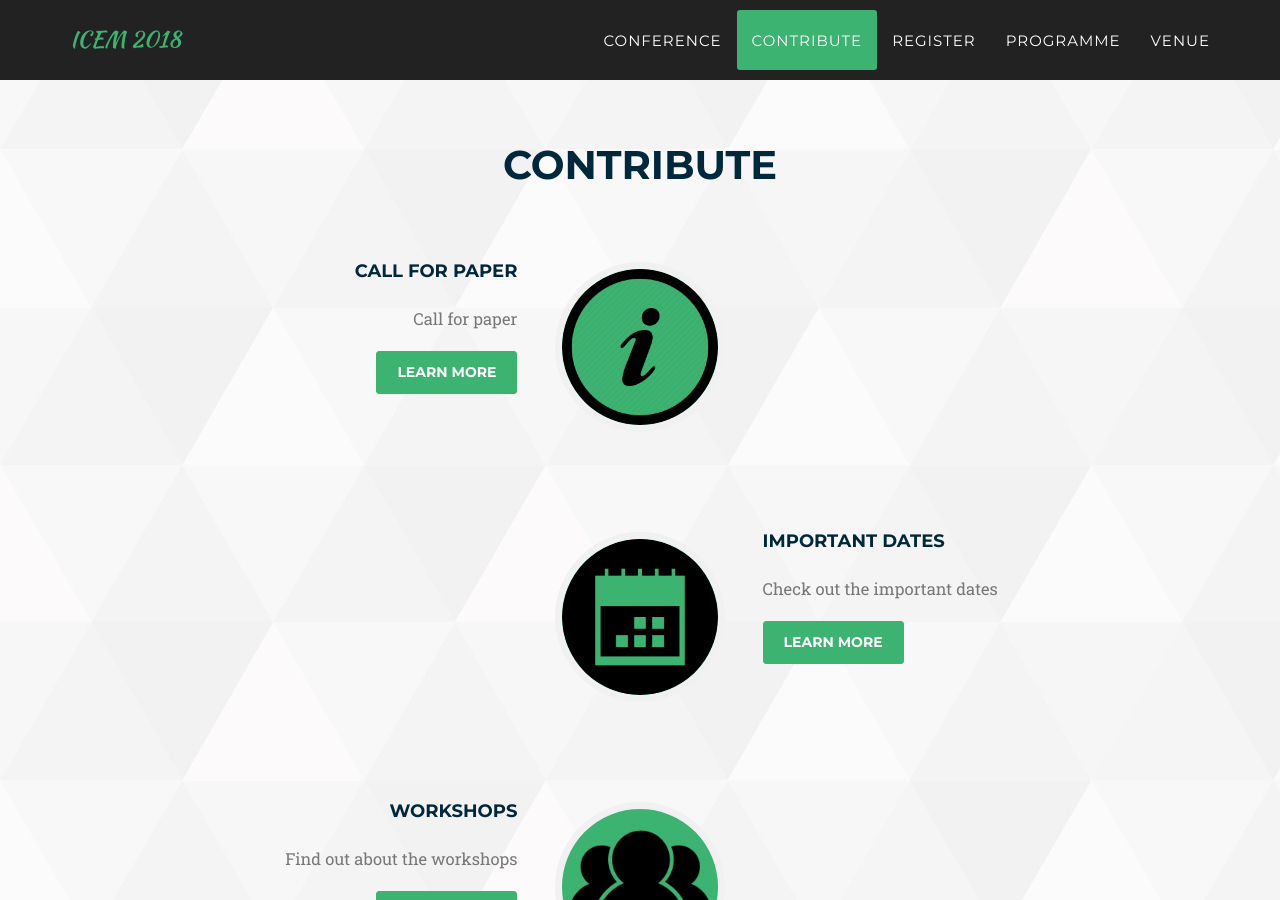
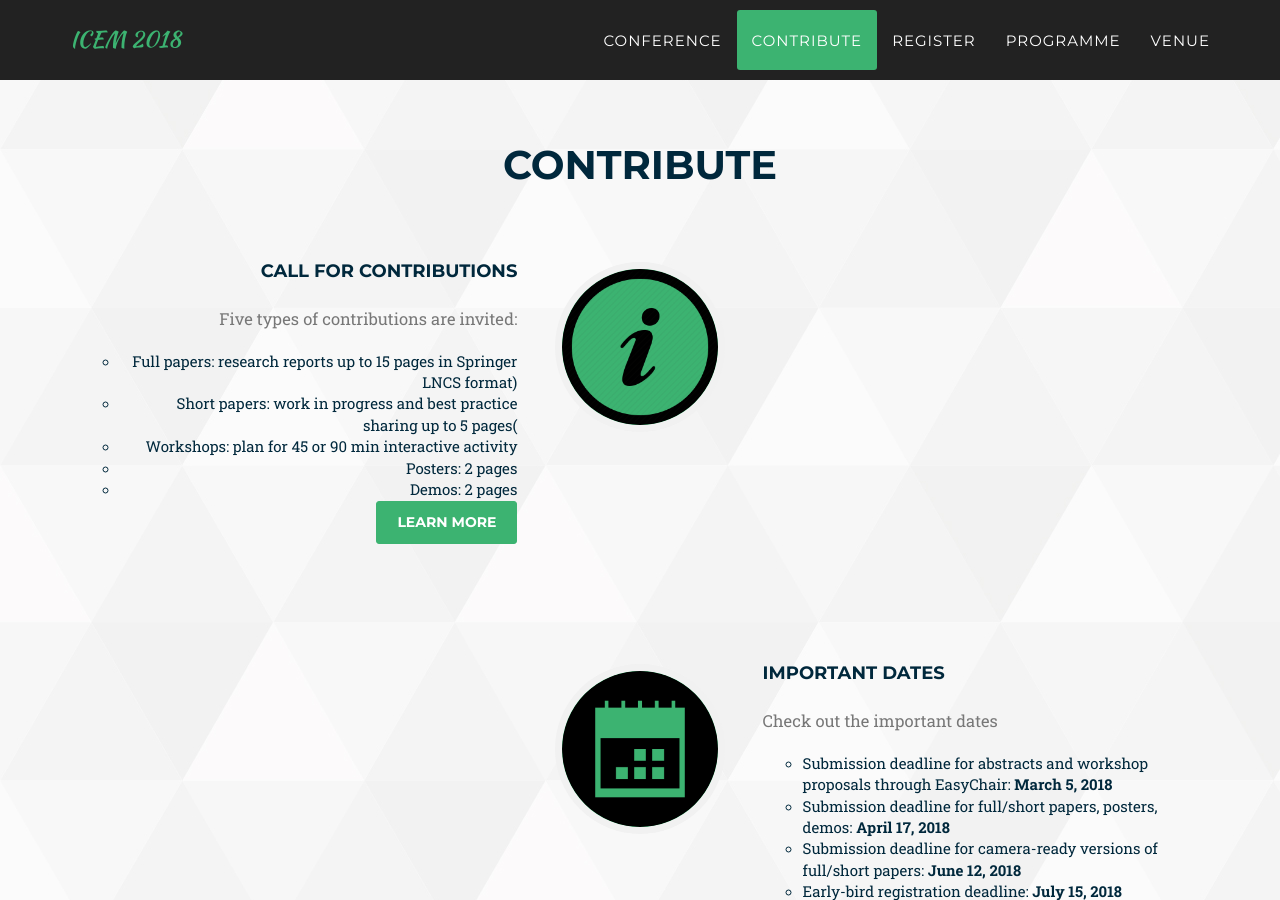
Before and after one commit to MJoosep/ICEM, a Jekyll site: the page built from index.html, in a window 1280 px wide and 900 px high, scrolled down 3898 px. Built offline with Jekyll 4.4.1, drawn with Linux system fonts in a browser that asks for light colours; some web fonts are replaced; some of the changed text lies outside the part shown.

Commit message:
Update contribute.html

```diff
--- a/_includes/2017_data/contribute.html
+++ b/_includes/2017_data/contribute.html
@@ -17,10 +17,16 @@
                             </div>
                             <div class="timeline-panel">
                                 <div class="timeline-heading">
-                                    <h4>Call for paper</h4>
+                                    <h4>Call for contributions</h4>
                                 </div>
                                 <div class="timeline-heading">
-                                    <p class="text-muted">Call for paper</p>
+                                    <p class="text-muted">Five types of contributions are invited:</p>
+                                    <ul>
+                                        <li>Full papers: research reports up to 15 pages in Springer LNCS format)</li>
+                                        <li>Short papers: work in progress and best practice sharing up to 5 pages(</li>
+                                        <li>Workshops: plan for 45 or 90 min interactive activity</li>
+                                        <li>Posters: 2 pages</li>
+                                        <li>Demos: 2 pages</li>
                                 </div>
                                 <a href="{{"/callForPaper" | prepend: site.baseurl }}" class="page-scroll btn btn-sm">Learn More</a>
                             </div>
@@ -35,8 +41,13 @@
                                 </div>
                                 <div class="timeline-heading">
                                     <p class="text-muted">Check out the important dates</p>
+                                    <ul>
+                                        <li>Submission deadline for abstracts and workshop proposals through EasyChair: <b>March 5, 2018</b></li>
+                                        <li>Submission deadline for full/short papers, posters, demos: <b>April 17, 2018</b></li>
+                                        <li>Submission deadline for camera-ready versions of full/short papers: <b>June 12, 2018</b></li>
+                                        <li>Early-bird registration deadline: <b>July 15, 2018</b></li>
                                 </div>
-                                <a href="{{"/importantDates" | prepend: site.baseurl }}" class="page-scroll btn btn-sm">Learn More</a>
+
                             </div>
                         </li>
                         <li>
@@ -48,7 +59,7 @@
                                     <h4>Workshops</h4>
                                 </div>
                                 <div class="timeline-heading">
-                                    <p class="text-muted">Find out about the workshops</p>
+                                    <p class="text-muted">TBA</p>
                                 </div>
                                 <a href="{{"/workshops" | prepend: site.baseurl }}" class="page-scroll btn btn-sm">Learn More</a>
                             </div>
@@ -59,10 +70,10 @@
                             </div>
                             <div class="timeline-panel">
                                 <div class="timeline-heading">
-                                    <h4>Submit your abstract/paper</h4>
+                                    <h4>Submit your contribution</h4>
                                 </div>
                                 <div class="timeline-heading">
-                                    <p class="text-muted">Learn how to submit your abstract/paper</p>
+                                    <p class="text-muted">TBA</p>
                                 </div>
                                 <a href="{{"/submitPaper" | prepend: site.baseurl }}" class="page-scroll btn btn-sm">Learn More</a>
                             </div>
@@ -76,7 +87,7 @@
                                     <h4>Submit your abstract/paper</h4>
                                 </div>
                                 <div class="timeline-heading">
-                                    <p class="text-muted">Learn how to submit your abstract/paper</p>
+                                    <p class="text-muted">Submission through EasyChair conference management system will be opened in December</p>
                                 </div>
                                 <a href="/about" class="page-scroll btn btn-sm">Learn More</a>
                             </div>
```
